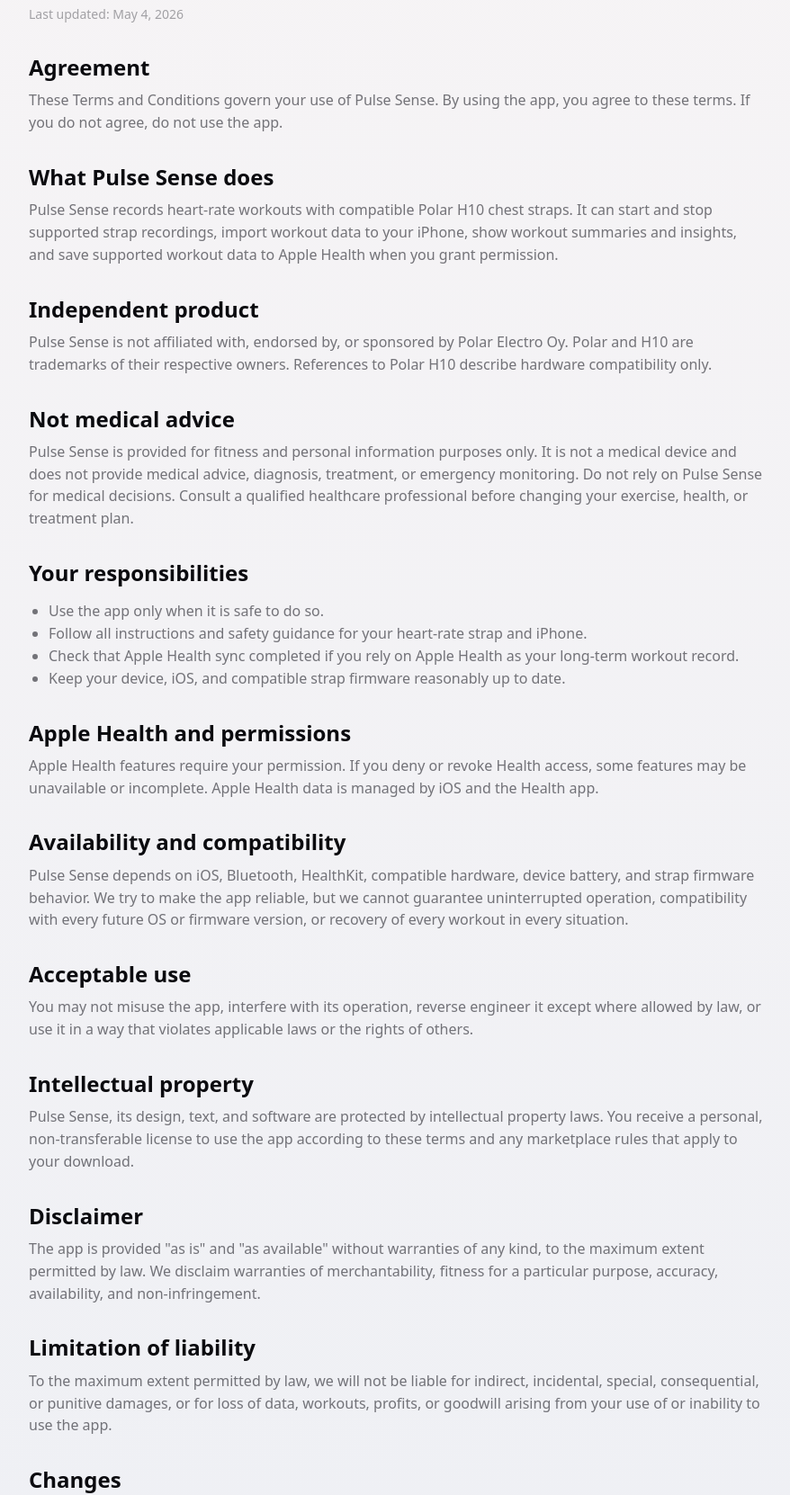
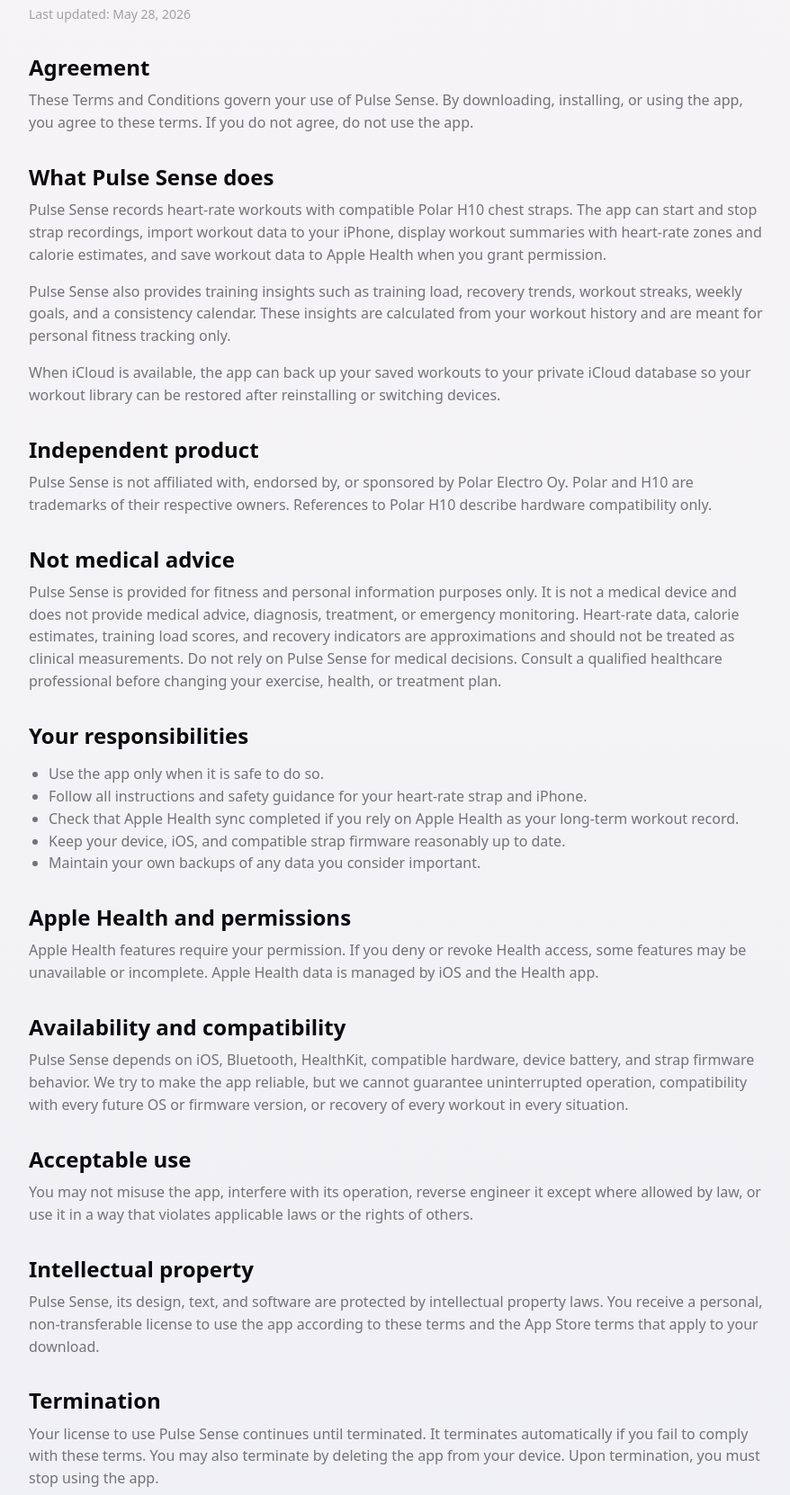
Before and after one commit to Milos/PulseSenseWebsite, a plain HTML site: page terms.html in a window 1280 px wide. Shown: the part 210-1872 px from the top of the page at 90% size, without its empty margins (198-1076 px from the left). Drawn offline with Linux system fonts and the light colour scheme.

Commit message:
Update terms and conditions for App Store release
Expand app description to cover all current features (insights,
iCloud backup, calorie estimates, heart-rate zones). Add Apple
third-party beneficiary clause, termination section, stronger
medical disclaimer, and backup responsibility. Update date.

```diff
--- a/terms.html
+++ b/terms.html
@@ -27,19 +27,21 @@
 
   <main class="shell legal">
     <h1>Terms and Conditions</h1>
-    <p class="updated">Last updated: May 4, 2026</p>
+    <p class="updated">Last updated: May 28, 2026</p>
 
     <h2>Agreement</h2>
-    <p>These Terms and Conditions govern your use of Pulse Sense. By using the app, you agree to these terms. If you do not agree, do not use the app.</p>
+    <p>These Terms and Conditions govern your use of Pulse Sense. By downloading, installing, or using the app, you agree to these terms. If you do not agree, do not use the app.</p>
 
     <h2>What Pulse Sense does</h2>
-    <p>Pulse Sense records heart-rate workouts with compatible Polar H10 chest straps. It can start and stop supported strap recordings, import workout data to your iPhone, show workout summaries and insights, and save supported workout data to Apple Health when you grant permission.</p>
+    <p>Pulse Sense records heart-rate workouts with compatible Polar H10 chest straps. The app can start and stop strap recordings, import workout data to your iPhone, display workout summaries with heart-rate zones and calorie estimates, and save workout data to Apple Health when you grant permission.</p>
+    <p>Pulse Sense also provides training insights such as training load, recovery trends, workout streaks, weekly goals, and a consistency calendar. These insights are calculated from your workout history and are meant for personal fitness tracking only.</p>
+    <p>When iCloud is available, the app can back up your saved workouts to your private iCloud database so your workout library can be restored after reinstalling or switching devices.</p>
 
     <h2>Independent product</h2>
     <p>Pulse Sense is not affiliated with, endorsed by, or sponsored by Polar Electro Oy. Polar and H10 are trademarks of their respective owners. References to Polar H10 describe hardware compatibility only.</p>
 
     <h2>Not medical advice</h2>
-    <p>Pulse Sense is provided for fitness and personal information purposes only. It is not a medical device and does not provide medical advice, diagnosis, treatment, or emergency monitoring. Do not rely on Pulse Sense for medical decisions. Consult a qualified healthcare professional before changing your exercise, health, or treatment plan.</p>
+    <p>Pulse Sense is provided for fitness and personal information purposes only. It is not a medical device and does not provide medical advice, diagnosis, treatment, or emergency monitoring. Heart-rate data, calorie estimates, training load scores, and recovery indicators are approximations and should not be treated as clinical measurements. Do not rely on Pulse Sense for medical decisions. Consult a qualified healthcare professional before changing your exercise, health, or treatment plan.</p>
 
     <h2>Your responsibilities</h2>
     <ul>
@@ -47,6 +49,7 @@
       <li>Follow all instructions and safety guidance for your heart-rate strap and iPhone.</li>
       <li>Check that Apple Health sync completed if you rely on Apple Health as your long-term workout record.</li>
       <li>Keep your device, iOS, and compatible strap firmware reasonably up to date.</li>
+      <li>Maintain your own backups of any data you consider important.</li>
     </ul>
 
     <h2>Apple Health and permissions</h2>
@@ -59,13 +62,19 @@
     <p>You may not misuse the app, interfere with its operation, reverse engineer it except where allowed by law, or use it in a way that violates applicable laws or the rights of others.</p>
 
     <h2>Intellectual property</h2>
-    <p>Pulse Sense, its design, text, and software are protected by intellectual property laws. You receive a personal, non-transferable license to use the app according to these terms and any marketplace rules that apply to your download.</p>
+    <p>Pulse Sense, its design, text, and software are protected by intellectual property laws. You receive a personal, non-transferable license to use the app according to these terms and the App Store terms that apply to your download.</p>
+
+    <h2>Termination</h2>
+    <p>Your license to use Pulse Sense continues until terminated. It terminates automatically if you fail to comply with these terms. You may also terminate by deleting the app from your device. Upon termination, you must stop using the app.</p>
 
     <h2>Disclaimer</h2>
     <p>The app is provided "as is" and "as available" without warranties of any kind, to the maximum extent permitted by law. We disclaim warranties of merchantability, fitness for a particular purpose, accuracy, availability, and non-infringement.</p>
 
     <h2>Limitation of liability</h2>
     <p>To the maximum extent permitted by law, we will not be liable for indirect, incidental, special, consequential, or punitive damages, or for loss of data, workouts, profits, or goodwill arising from your use of or inability to use the app.</p>
+
+    <h2>Apple</h2>
+    <p>These terms are between you and the developer of Pulse Sense, not Apple. Apple is not responsible for the app or its content. Apple and its subsidiaries are third-party beneficiaries of these terms and, upon your acceptance, have the right to enforce them against you.</p>
 
     <h2>Changes</h2>
     <p>We may update these terms when the app changes or when legal requirements change. Updated terms will be posted on this page with a new effective date.</p>
```
